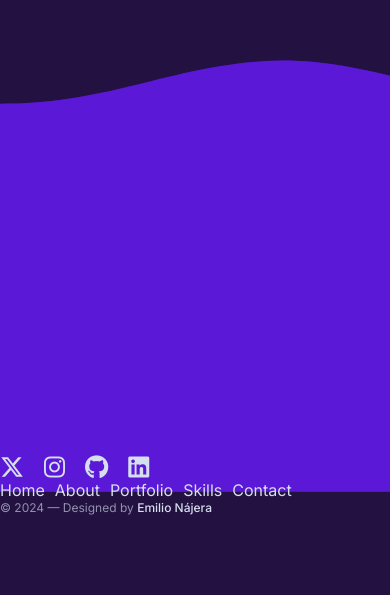
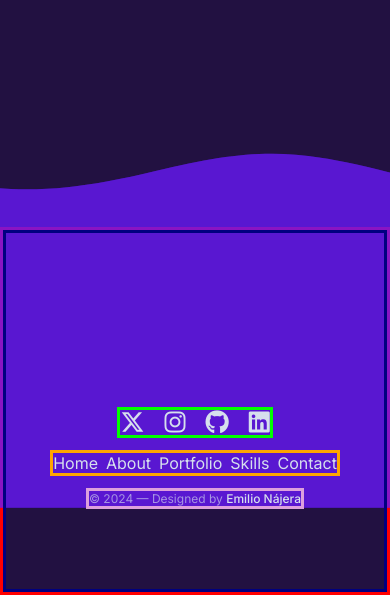
Before and after one commit to CodeWithEmil/portfolio, a plain HTML site: page index.html in a window 390 px wide. Shown: the part 249-844 px from the top of the page. Drawn offline with Linux system fonts and the light colour scheme.

Commit message:
Made some adjustments to the responsiveness

```diff
--- a/index.html
+++ b/index.html
@@ -34,7 +34,7 @@
                   />
                </defs>
                <g>
-                  <use xlink:href="#wave" opacity=".4">
+                  <use class="wave1" xlink:href="#wave" opacity=".4">
                      <animateTransform
                         attributeName="transform"
                         attributeType="XML"
@@ -47,7 +47,7 @@
                         repeatCount="indefinite"
                      />
                   </use>
-                  <use xlink:href="#wave" opacity=".6">
+                  <use class="wave2" xlink:href="#wave" opacity=".6">
                      <animateTransform
                         attributeName="transform"
                         attributeType="XML"
@@ -60,7 +60,7 @@
                         repeatCount="indefinite"
                      />
                   </use>
-                  <use xlink:href="#wave" opacty=".9">
+                  <use class="wave3" xlink:href="#wave" opacity=".9">
                      <animateTransform
                         attributeName="transform"
                         attributeType="XML"
--- a/styles/footer.css
+++ b/styles/footer.css
@@ -1,5 +1,5 @@
 footer {
-   /* border: solid red; */
+    border: solid red;
    height: 23rem;
    width: 100%;
    left: 0;
@@ -28,16 +28,17 @@ footer a:visited, footer a:not(:visited) {
 }
 
 .footer-section {
-   /* border: solid navy; */
+    border: solid navy;
    width: 100%;
    padding-bottom: 5rem;
    /*
    padding-left: 3.75rem;
-   gap: 30px;
    */
+   gap: 1.875rem;
    display: flex;
    flex-direction: column;
    justify-content: flex-end;
+   align-items: center;
 }
 
 footer ul {
@@ -46,7 +47,7 @@ footer ul {
 
 .footer-socials {
    gap: 1.25rem;
-   /* border: solid lime; */
+    border: solid lime;
 }
 
 .footer-socials a {
@@ -59,7 +60,7 @@ footer ul {
 
 .footer-links {
    gap: 0.625rem;
-   /* border: solid orange; */
+    border: solid orange;
 }
 
 .footer-links a:hover {
@@ -68,7 +69,7 @@ footer ul {
 
 .footer-legal {
    font-size: 0.75rem;
-   /* border: solid plum; */
+    border: solid plum;
    color: #d6dfeda0;
 }
 
@@ -91,9 +92,8 @@ footer ul {
    pointer-events: none;
 }
 
-@media only screen and (width >= 420px) {
+@media only screen and (width >= 490px) {
    .footer-section {
-      align-items: center;
       padding-left: 0;
       gap: 1.25rem;
    }
@@ -102,3 +102,17 @@ footer ul {
       gap: 1.25rem;
    }
 }
+
+@media only screen and (max-width: 490px) {
+   .footer-svg {
+      transform: scaleY(2.5) scaleX(2);
+   }
+
+   .footer-section {
+      gap: 0.75rem;
+   }
+
+   .footer-links {
+      gap: 0.5rem;
+   }
+}
```
Lines whose indentation alone changed are shown as unchanged.
